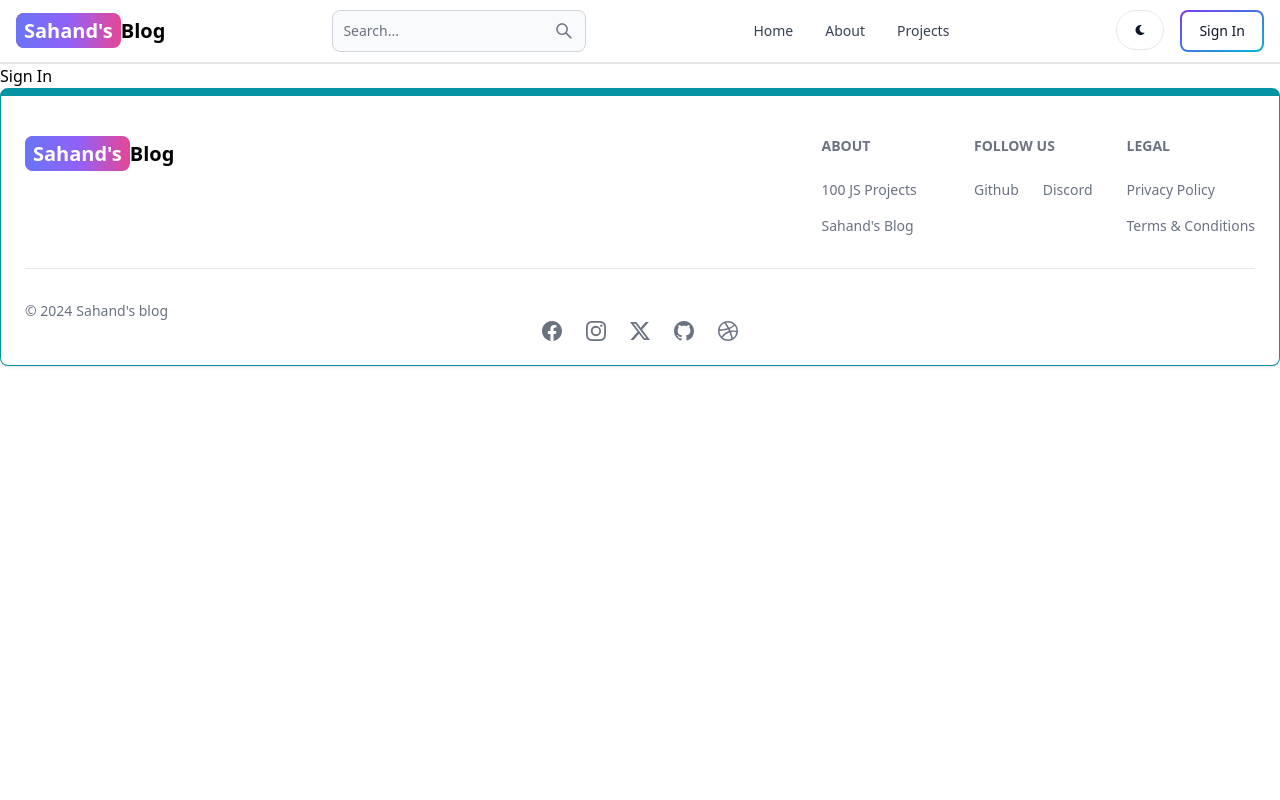
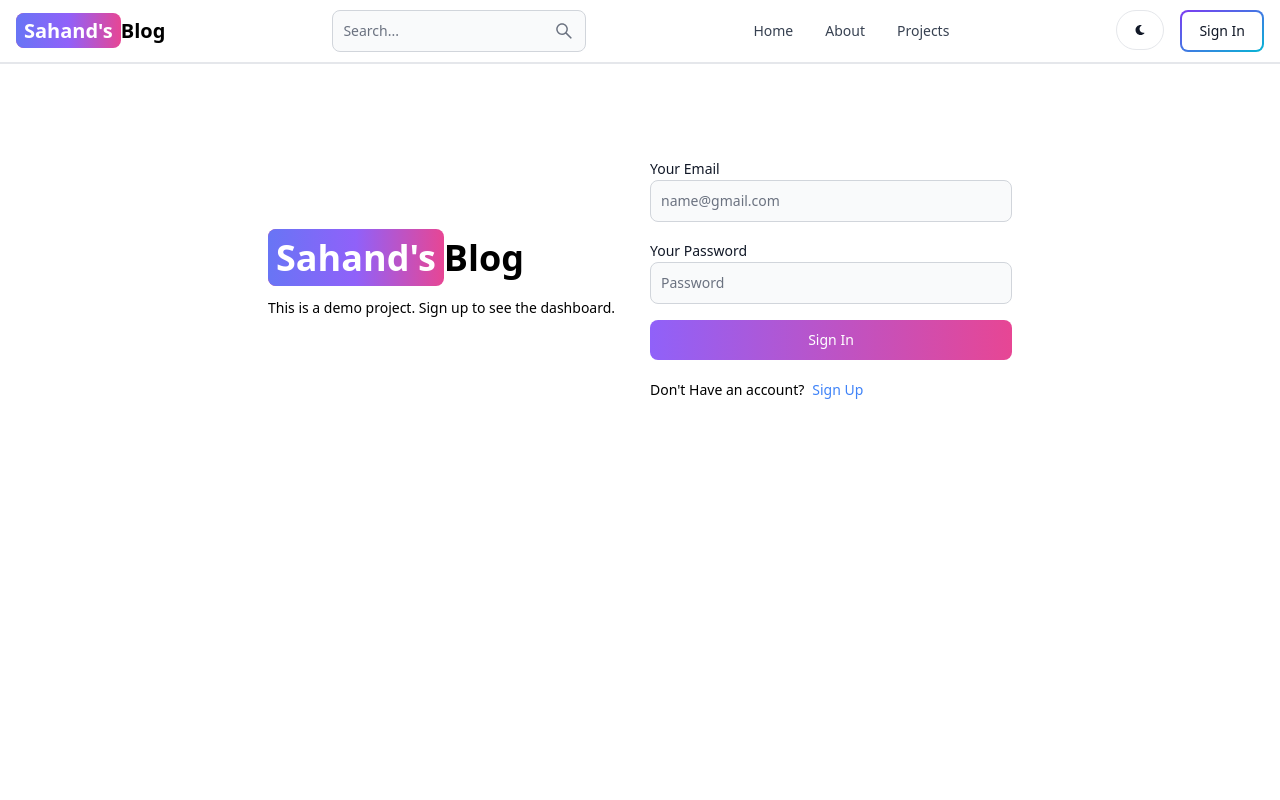
Before and after one commit to anshtrivediaiml/Blog-Site, a React (Vite) app in the folder client/: page /signin in a window 1280 px wide. Shown: the top 800 px of the page. Built offline with nearby package versions, Linux system fonts and the light colour scheme.

Commit message:
complete sign-in functionality

```diff
--- a/client/src/pages/SignIn.jsx
+++ b/client/src/pages/SignIn.jsx
@@ -1,9 +1,90 @@
-import React from 'react'
+import { Alert, Button, Label, Spinner, TextInput } from 'flowbite-react'
+import { set } from 'mongoose';
+import React, { useState } from 'react'
+import { Link,useNavigate } from 'react-router-dom'
 
 const SignIn = () => {
+
+  const [formData,setFormData]=useState({});
+  const [errorMessage,setErrorMessage]=useState(null);
+  const [loading,setLoading]=useState(false);
+  const handleChange=(e)=>{
+   setFormData({...formData,[e.target.id]:e.target.value.trim()})
+  }
+
+  const handleSubmit=async(e)=>{
+    e.preventDefault();
+    if(!formData.email || !formData.password){
+      return setErrorMessage('Please fill in all fields');
+
+    }
+    try{
+      setLoading(true);
+      setErrorMessage(null);
+     const res=await fetch('/api/auth/signin',{
+      method:'POST',
+      headers:{
+        'Content-Type':'application/json'
+      },
+      body:JSON.stringify(formData),
+     });
+     const data =await res.json();
+     if(data.success ===false){
+     return setErrorMessage(data.message);
+     }
+     setLoading(false);
+     if(res.ok){
+      Navigate('/');
+     }
+    }catch(err){
+     setFormData(err.message);
+     setLoading(false);
+    }
+
+  }
+
   return (
-    <div>
-      Sign In
+    <div className='min-h-screen mt-20'>
+    <div className='flex p-3 max-w-3xl mx-auto flex-col md:flex-row md:items-center gap-5'>
+      {/* Left Side div */}
+      <div className='flex-1'>
+      <Link to="/" className='text-4xl font-bold dark:text-white'>
+     <span className='px-2 py-1 bg-gradient-to-r from-indigo-500 via-purple-500 to bg-pink-500 rounded-lg text-white'>Sahand's</span>Blog
+     </Link>
+     <p className='text-sm mt-5 '>
+      This is a demo project. Sign up to see the dashboard.
+     </p>
+      </div>
+
+      {/* Right Side Div */}
+      <div className='flex-1'>
+        <form className='flex flex-col gap-4' onSubmit={handleSubmit}>
+        <div>
+          <Label value="Your Email"/>
+          <TextInput placeholder='name@gmail.com' id="email" type="email" onChange={handleChange}/>
+        </div>
+        <div>
+          <Label value="Your Password"/>
+          <TextInput placeholder='Password' id="password" type="password" onChange={handleChange}/>
+        </div>
+        <Button gradientDuoTone='purpleToPink' type="submit" disabled={loading}>
+          {loading ? (<>
+            <Spinner size={sm}/>
+            <span className='pl-3'>Loading....</span>
+          </>
+          ) : 'Sign In'}
+        </Button>
+        </form>
+        <div className='flex gap-2 text-sm mt-5'>
+          <span>Don't Have an account?</span>
+          <Link to='/sign-up' className='text-blue-500'>Sign Up</Link>
+        </div>
+        {errorMessage &&
+        <Alert className='mt-5' color='failure'>
+      {errorMessage}
+        </Alert>}
+      </div>
+    </div>
     </div>
   )
 }
```
